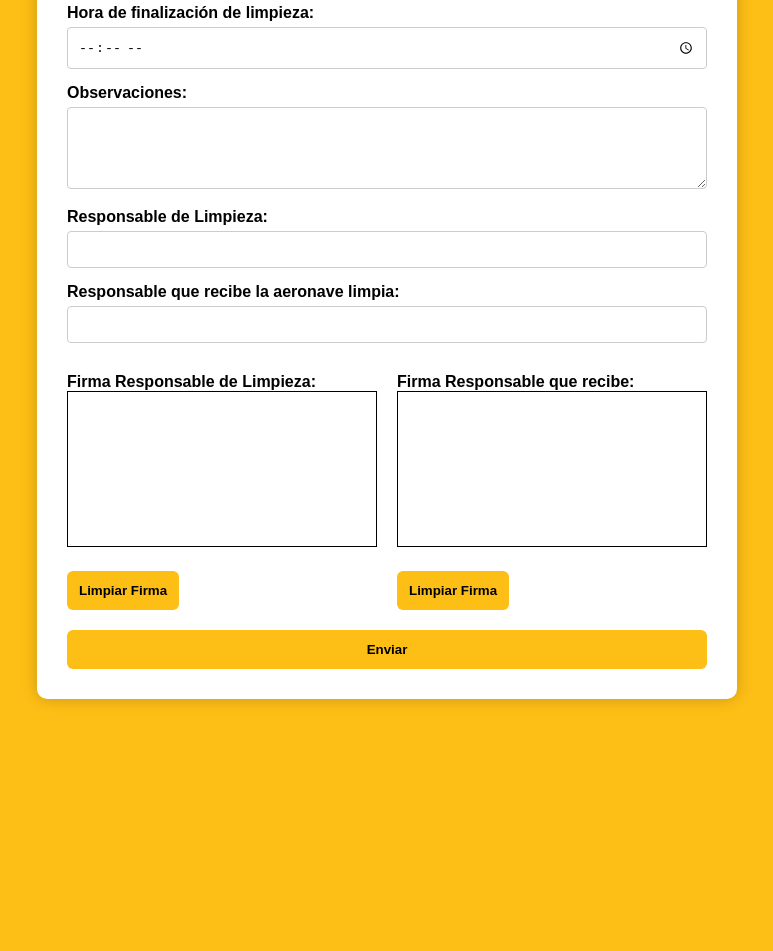
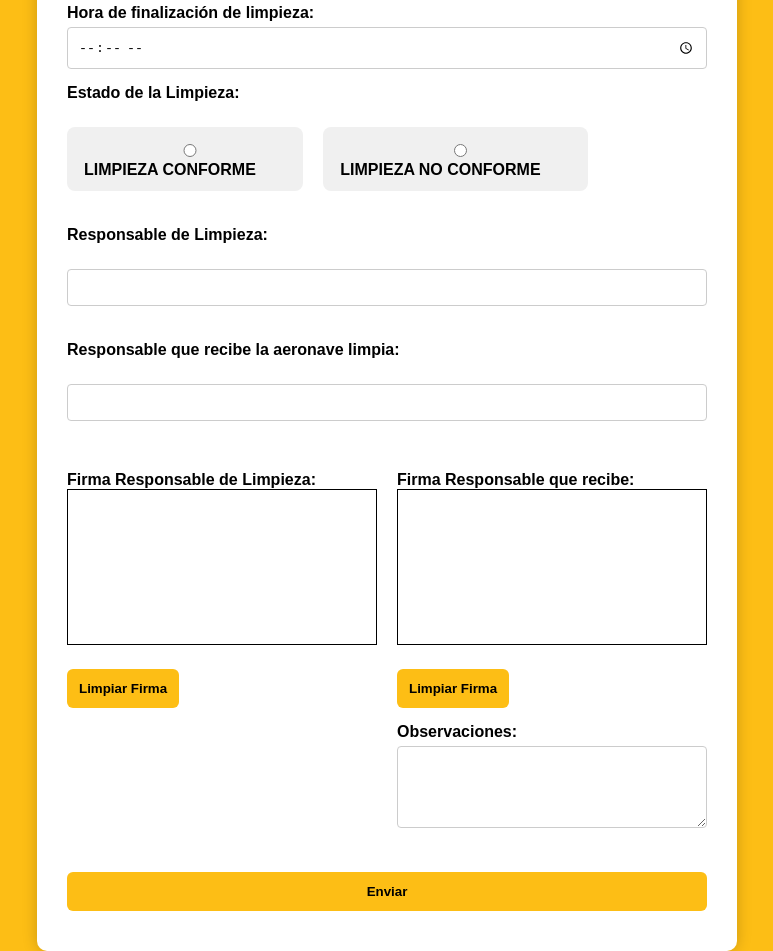
Before and after one commit to Formlimpiezafb/formlimpiezafb.github.io, a plain HTML site: page index.html in a window 1280 px wide. Shown: the part 800-1751 px from the top of the page, without its empty margins (253-1026 px from the left). Before the commit the page ends 1519 px from the top, so only its background shows below. Drawn offline with Linux system fonts and the light colour scheme.

Commit message:
Update index.html

```diff
--- a/index.html
+++ b/index.html
@@ -8,7 +8,31 @@
       * {
         box-sizing: border-box;
       }
+.estado-limpieza {
+  display: flex;
+  gap: 20px;
+  margin-top: 10px;
+  margin-bottom: 10px;
+  flex-wrap: wrap;
+}
 
+.radio-option {
+  background-color: #f0f0f0;
+  padding: 10px 15px;
+  border-radius: 8px;
+  border: 2px solid transparent;
+  cursor: pointer;
+  font-weight: bold;
+  transition: border-color 0.3s ease;
+}
+
+.radio-option:hover {
+  border-color: #FDBE15;
+}
+
+.radio-option input {
+  margin-right: 8px;
+}
       body {
         font-family: Arial, sans-serif;
         background-color: #FDBE15;
@@ -148,9 +172,17 @@
         <label>Hora de finalización de limpieza:</label>
         <input type="time" name="hora_finalizacion" required />
 
-        <label>Observaciones:</label>
-        <textarea name="observaciones" rows="4"></textarea>
-
+        <!-- NUEVO BLOQUE: ESTADO DE LIMPIEZA -->
+<label>Estado de la Limpieza:</label>
+<div class="estado-limpieza">
+  <label class="radio-option">
+    <input type="radio" name="estado_limpieza" value="CONFORME" required />
+    LIMPIEZA CONFORME
+  </label>
+  <label class="radio-option">
+    <input type="radio" name="estado_limpieza" value="NO CONFORME" />
+    LIMPIEZA NO CONFORME
+  </label>
         <label>Responsable de Limpieza:</label>
         <input type="text" name="responsable_limpieza" required />
 
@@ -167,6 +199,8 @@
             <label>Firma Responsable que recibe:</label>
             <canvas id="firma2" width="300" height="150"></canvas>
             <button type="button" onclick="limpiarFirma('firma2')">Limpiar Firma</button>
+             <label>Observaciones:</label>
+        <textarea name="observaciones" rows="4"></textarea>
           </div>
         </div>
 
@@ -214,8 +248,9 @@
   aeronave: form.aeronave.value,
   posicion: form.posicion.value,
   tipo_limpieza: form.tipo_limpieza.value,
-          hora_inicio: form.hora_inicio.value, // NUEVO CAMPO
-          hora_finalizacion: form.hora_finalizacion.value,       // NUEVO CAMPO
+  hora_inicio: form.hora_inicio.value,
+  hora_finalizacion: form.hora_finalizacion.value,
+  estado_limpieza: form.estado_limpieza.value, // nuevo campo agregado
   observaciones: form.observaciones.value,
   responsable_limpieza: form.responsable_limpieza.value,
   responsable_recibe: form.responsable_recibe.value,
```
Lines whose indentation alone changed are shown as unchanged.
